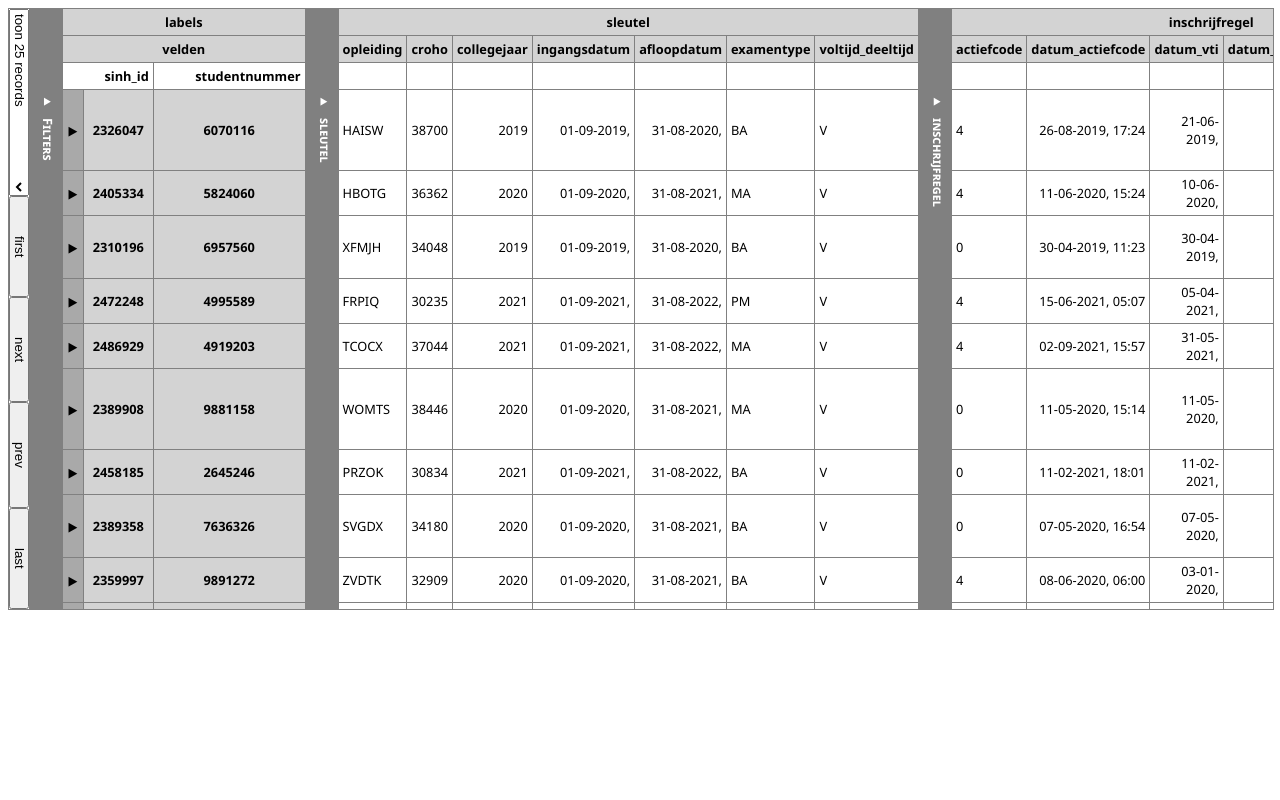
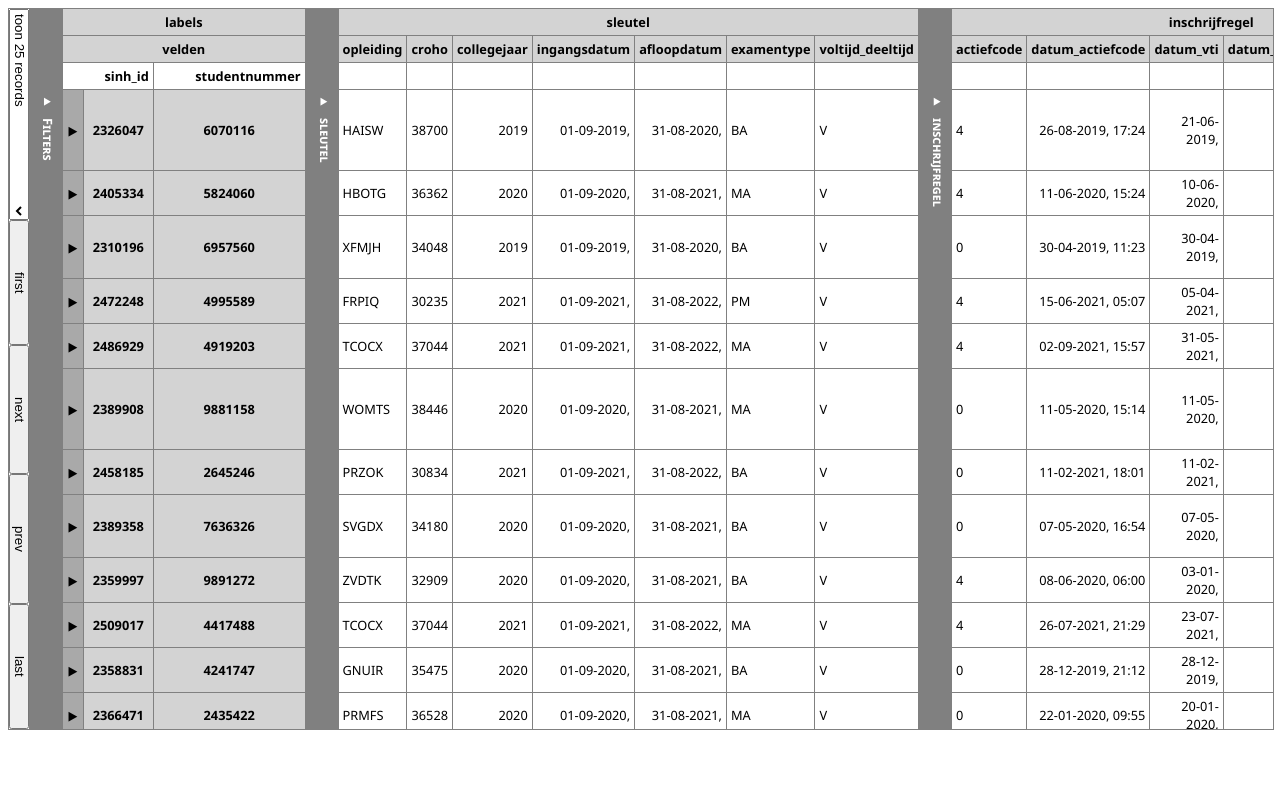
Before and after one commit to uu-asc/moedertabel__explorer, a plain HTML site: page index.html in a window 1280 px wide. Drawn offline with Linux system fonts and the light colour scheme.

Commit message:
Explicitly set overflows (x or y)

```diff
--- a/stylesheet.css
+++ b/stylesheet.css
@@ -2,8 +2,9 @@
     display: flex;
     font-family: 'Segoe UI', Tahoma, Geneva, Verdana, sans-serif;
     width: 100%;
-    height: 600px;
-    overflow: hidden;
+    max-height: 720px;
+    overflow-x: hidden;
+    overflow-y: hidden;
     border: 1px solid gray;
 }
 
@@ -25,6 +26,10 @@
     width: 1.5rem;
 }
 
+.moedertabel__explorer__details .panel span {
+    top: 1rem;
+}
+
 .moedertabel__explorer__table .panel {
     width: 1.5rem;
 }
@@ -39,7 +44,7 @@
     display: flex;
     width: 100%;
     font-size: .8em;
-    overflow: hidden;
+    overflow-x: hidden;
 }
 
 /* NAVIGATOR */
@@ -69,7 +74,7 @@
 .moedertabel__explorer__filters {
     display: flex;
     flex-shrink: 0;
-    overflow-y: auto;
+    /* overflow-y: auto; */
     overflow-x: hidden;
 }
 
@@ -109,7 +114,7 @@
 
 /* TABLE */
 .moedertabel__explorer__table {
-    overflow: auto;
+    overflow-x: auto;
     flex-grow: 1;
     width: 100%;
     border-left: 1px solid gray;
@@ -191,6 +196,7 @@
     display: flex;
     flex-grow: 1;
     flex-direction: column;
+    overflow-x: hidden;
 }
 
 .moedertabel__explorer__details__header {
```
